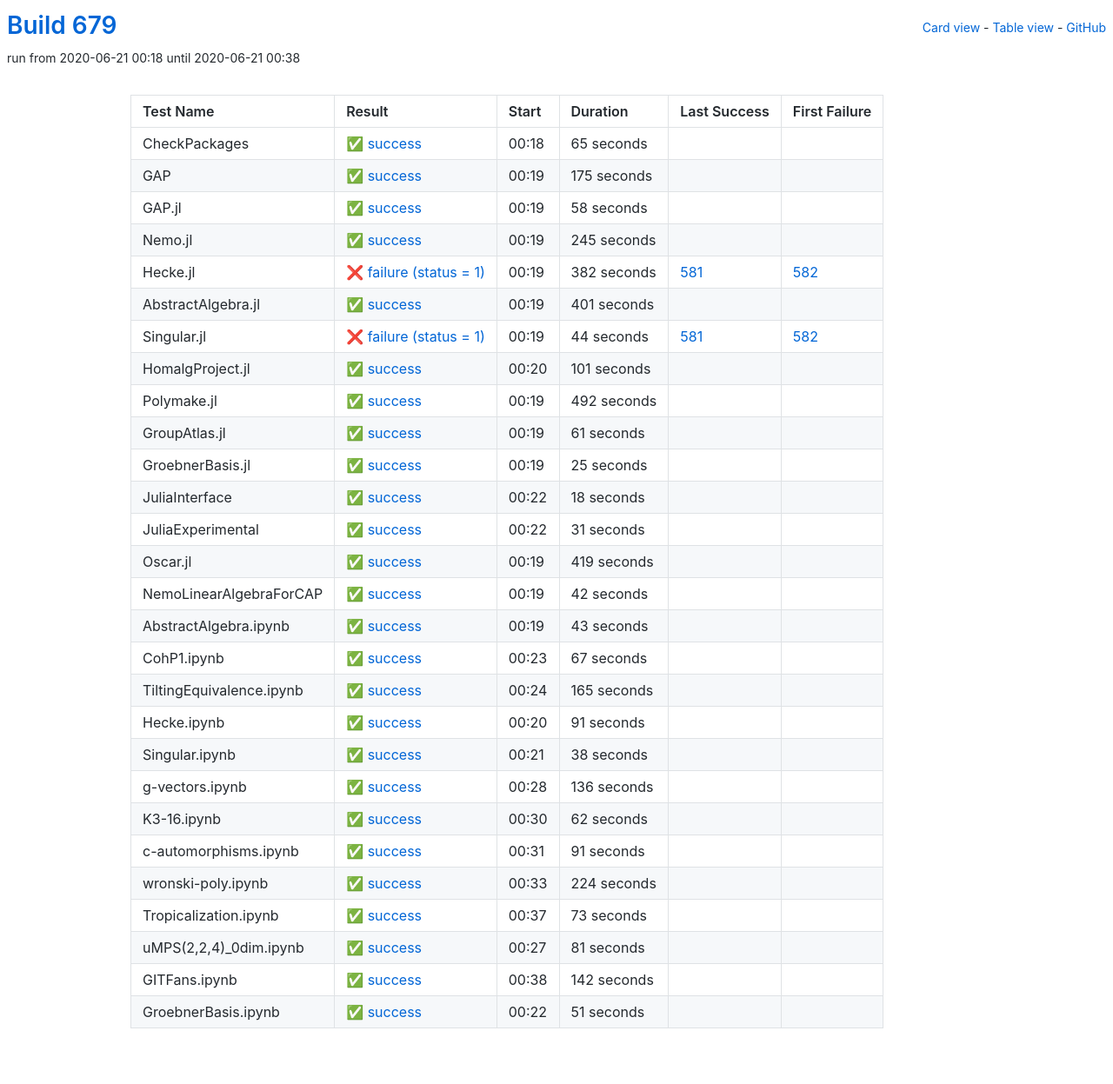
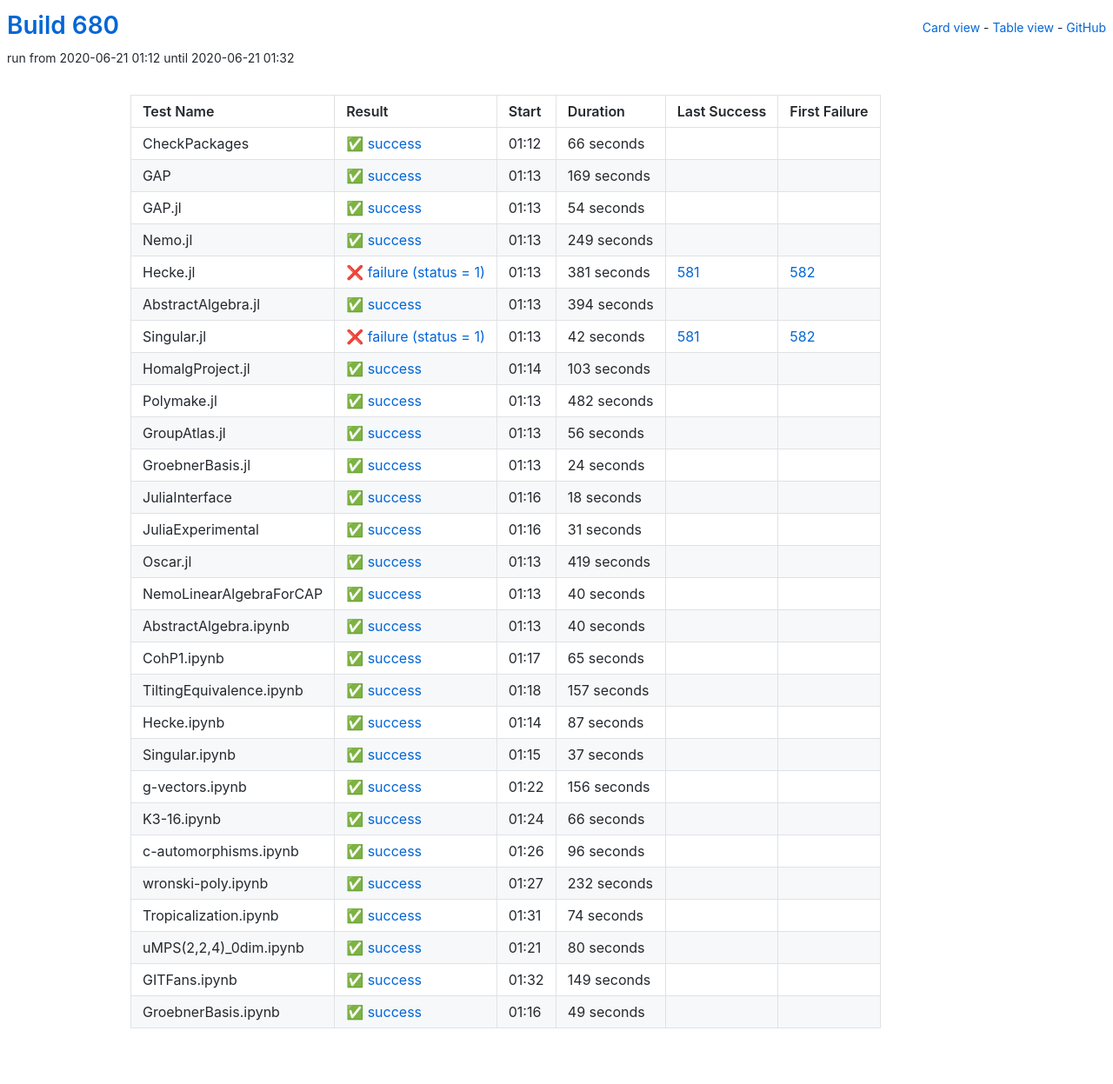
Before and after one commit to oscar-system/oscar-ci-status-1.4, a Jekyll site: the page built from table.html, in a window 1280 px wide. Shown: the whole page at 87% size. Built offline with Jekyll 4.4.1, drawn with Linux system fonts in a browser that asks for light colours.

Commit message:
Build #680

```diff
--- a/_data/ci.yml
+++ b/_data/ci.yml
@@ -1,6 +1,6 @@
 ---
-build: 679
-build_url: https://oscarci.mathematik.uni-kl.de/job/oscar-julia-1.4/679/
+build: 680
+build_url: https://oscarci.mathematik.uni-kl.de/job/oscar-julia-1.4/680/
 job: oscar-julia-1.4
 organization: oscar-system
 repo: oscar-ci-status-1.4
@@ -8,140 +8,140 @@ repourl: https://github.com/oscar-system/oscar-ci-status-1.4
 tests:
 - name: CheckPackages
   id: checkpackages
-  log: https://oscarci.mathematik.uni-kl.de/job/oscar-julia-1.4/679/artifact/logs/build-679/CheckPackages.log
-  start: 2020-06-21 00:18
+  log: https://oscarci.mathematik.uni-kl.de/job/oscar-julia-1.4/680/artifact/logs/build-680/CheckPackages.log
+  start: 2020-06-21 01:12
   success: true
   exitcode: 0
   status: success
-  duration: 65
+  duration: 66
   last_success: false
   last_success_url:
   first_failure: false
   first_failure_url:
 - name: GAP
   id: gap
-  log: https://oscarci.mathematik.uni-kl.de/job/oscar-julia-1.4/679/artifact/logs/build-679/GAP.log
-  start: 2020-06-21 00:19
+  log: https://oscarci.mathematik.uni-kl.de/job/oscar-julia-1.4/680/artifact/logs/build-680/GAP.log
+  start: 2020-06-21 01:13
   success: true
   exitcode: 0
   status: success
-  duration: 175
+  duration: 169
   last_success: false
   last_success_url:
   first_failure: false
   first_failure_url:
 - name: GAP.jl
   id: gap-jl
-  log: https://oscarci.mathematik.uni-kl.de/job/oscar-julia-1.4/679/artifact/logs/build-679/GAP.jl.log
-  start: 2020-06-21 00:19
+  log: https://oscarci.mathematik.uni-kl.de/job/oscar-julia-1.4/680/artifact/logs/build-680/GAP.jl.log
+  start: 2020-06-21 01:13
   success: true
   exitcode: 0
   status: success
-  duration: 58
+  duration: 54
   last_success: false
   last_success_url:
   first_failure: false
   first_failure_url:
 - name: Nemo.jl
   id: nemo-jl
-  log: https://oscarci.mathematik.uni-kl.de/job/oscar-julia-1.4/679/artifact/logs/build-679/Nemo.jl.log
-  start: 2020-06-21 00:19
+  log: https://oscarci.mathematik.uni-kl.de/job/oscar-julia-1.4/680/artifact/logs/build-680/Nemo.jl.log
+  start: 2020-06-21 01:13
   success: true
   exitcode: 0
   status: success
-  duration: 245
+  duration: 249
   last_success: false
   last_success_url:
   first_failure: false
   first_failure_url:
 - name: Hecke.jl
   id: hecke-jl
-  log: https://oscarci.mathematik.uni-kl.de/job/oscar-julia-1.4/679/artifact/logs/build-679/Hecke.jl.log
-  start: 2020-06-21 00:19
+  log: https://oscarci.mathematik.uni-kl.de/job/oscar-julia-1.4/680/artifact/logs/build-680/Hecke.jl.log
+  start: 2020-06-21 01:13
   success: false
   exitcode: 1
   status: failure
-  duration: 382
+  duration: 381
   last_success: 581
   last_success_url: https://oscarci.mathematik.uni-kl.de/job/oscar-julia-1.4/581/
   first_failure: 582
   first_failure_url: https://oscarci.mathematik.uni-kl.de/job/oscar-julia-1.4/582/
 - name: AbstractAlgebra.jl
   id: abstractalgebra-jl
-  log: https://oscarci.mathematik.uni-kl.de/job/oscar-julia-1.4/679/artifact/logs/build-679/AbstractAlgebra.jl.log
-  start: 2020-06-21 00:19
+  log: https://oscarci.mathematik.uni-kl.de/job/oscar-julia-1.4/680/artifact/logs/build-680/AbstractAlgebra.jl.log
+  start: 2020-06-21 01:13
   success: true
   exitcode: 0
   status: success
-  duration: 401
+  duration: 394
   last_success: false
   last_success_url:
   first_failure: false
   first_failure_url:
 - name: Singular.jl
   id: singular-jl
-  log: https://oscarci.mathematik.uni-kl.de/job/oscar-julia-1.4/679/artifact/logs/build-679/Singular.jl.log
-  start: 2020-06-21 00:19
+  log: https://oscarci.mathematik.uni-kl.de/job/oscar-julia-1.4/680/artifact/logs/build-680/Singular.jl.log
+  start: 2020-06-21 01:13
   success: false
   exitcode: 1
   status: failure
-  duration: 44
+  duration: 42
   last_success: 581
   last_success_url: https://oscarci.mathematik.uni-kl.de/job/oscar-julia-1.4/581/
   first_failure: 582
   first_failure_url: https://oscarci.mathematik.uni-kl.de/job/oscar-julia-1.4/582/
 - name: HomalgProject.jl
   id: homalgproject-jl
-  log: https://oscarci.mathematik.uni-kl.de/job/oscar-julia-1.4/679/artifact/logs/build-679/HomalgProject.jl.log
-  start: 2020-06-21 00:20
+  log: https://oscarci.mathematik.uni-kl.de/job/oscar-julia-1.4/680/artifact/logs/build-680/HomalgProject.jl.log
+  start: 2020-06-21 01:14
   success: true
   exitcode: 0
   status: success
-  duration: 101
+  duration: 103
   last_success: false
   last_success_url:
   first_failure: false
   first_failure_url:
 - name: Polymake.jl
   id: polymake-jl
-  log: https://oscarci.mathematik.uni-kl.de/job/oscar-julia-1.4/679/artifact/logs/build-679/Polymake.jl.log
-  start: 2020-06-21 00:19
+  log: https://oscarci.mathematik.uni-kl.de/job/oscar-julia-1.4/680/artifact/logs/build-680/Polymake.jl.log
+  start: 2020-06-21 01:13
   success: true
   exitcode: 0
   status: success
-  duration: 492
+  duration: 482
   last_success: false
   last_success_url:
   first_failure: false
   first_failure_url:
 - name: GroupAtlas.jl
   id: groupatlas-jl
-  log: https://oscarci.mathematik.uni-kl.de/job/oscar-julia-1.4/679/artifact/logs/build-679/GroupAtlas.jl.log
-  start: 2020-06-21 00:19
+  log: https://oscarci.mathematik.uni-kl.de/job/oscar-julia-1.4/680/artifact/logs/build-680/GroupAtlas.jl.log
+  start: 2020-06-21 01:13
   success: true
   exitcode: 0
   status: success
-  duration: 61
+  duration: 56
   last_success: false
   last_success_url:
   first_failure: false
   first_failure_url:
 - name: GroebnerBasis.jl
   id: groebnerbasis-jl
-  log: https://oscarci.mathematik.uni-kl.de/job/oscar-julia-1.4/679/artifact/logs/build-679/GroebnerBasis.jl.log
-  start: 2020-06-21 00:19
+  log: https://oscarci.mathematik.uni-kl.de/job/oscar-julia-1.4/680/artifact/logs/build-680/GroebnerBasis.jl.log
+  start: 2020-06-21 01:13
   success: true
   exitcode: 0
   status: success
-  duration: 25
+  duration: 24
   last_success: false
   last_success_url:
   first_failure: false
   first_failure_url:
 - name: JuliaInterface
   id: juliainterface
-  log: https://oscarci.mathematik.uni-kl.de/job/oscar-julia-1.4/679/artifact/logs/build-679/JuliaInterface.log
-  start: 2020-06-21 00:22
+  log: https://oscarci.mathematik.uni-kl.de/job/oscar-julia-1.4/680/artifact/logs/build-680/JuliaInterface.log
+  start: 2020-06-21 01:16
   success: true
   exitcode: 0
   status: success
@@ -152,8 +152,8 @@ tests:
   first_failure_url:
 - name: JuliaExperimental
   id: juliaexperimental
-  log: https://oscarci.mathematik.uni-kl.de/job/oscar-julia-1.4/679/artifact/logs/build-679/JuliaExperimental.log
-  start: 2020-06-21 00:22
+  log: https://oscarci.mathematik.uni-kl.de/job/oscar-julia-1.4/680/artifact/logs/build-680/JuliaExperimental.log
+  start: 2020-06-21 01:16
   success: true
   exitcode: 0
   status: success
@@ -164,8 +164,8 @@ tests:
   first_failure_url:
 - name: Oscar.jl
   id: oscar-jl
-  log: https://oscarci.mathematik.uni-kl.de/job/oscar-julia-1.4/679/artifact/logs/build-679/Oscar.jl.log
-  start: 2020-06-21 00:19
+  log: https://oscarci.mathematik.uni-kl.de/job/oscar-julia-1.4/680/artifact/logs/build-680/Oscar.jl.log
+  start: 2020-06-21 01:13
   success: true
   exitcode: 0
   status: success
@@ -176,168 +176,168 @@ tests:
   first_failure_url:
 - name: NemoLinearAlgebraForCAP
   id: nemolinearalgebraforcap
-  log: https://oscarci.mathematik.uni-kl.de/job/oscar-julia-1.4/679/artifact/logs/build-679/NemoLinearAlgebraForCAP.log
-  start: 2020-06-21 00:19
+  log: https://oscarci.mathematik.uni-kl.de/job/oscar-julia-1.4/680/artifact/logs/build-680/NemoLinearAlgebraForCAP.log
+  start: 2020-06-21 01:13
   success: true
   exitcode: 0
   status: success
-  duration: 42
+  duration: 40
   last_success: false
   last_success_url:
   first_failure: false
   first_failure_url:
 - name: AbstractAlgebra.ipynb
   id: abstractalgebra-ipynb
-  log: https://oscarci.mathematik.uni-kl.de/job/oscar-julia-1.4/679/artifact/logs/build-679/AbstractAlgebra.ipynb.log
-  start: 2020-06-21 00:19
+  log: https://oscarci.mathematik.uni-kl.de/job/oscar-julia-1.4/680/artifact/logs/build-680/AbstractAlgebra.ipynb.log
+  start: 2020-06-21 01:13
   success: true
   exitcode: 0
   status: success
-  duration: 43
+  duration: 40
   last_success: false
   last_success_url:
   first_failure: false
   first_failure_url:
 - name: CohP1.ipynb
   id: cohp1-ipynb
-  log: https://oscarci.mathematik.uni-kl.de/job/oscar-julia-1.4/679/artifact/logs/build-679/CohP1.ipynb.log
-  start: 2020-06-21 00:23
+  log: https://oscarci.mathematik.uni-kl.de/job/oscar-julia-1.4/680/artifact/logs/build-680/CohP1.ipynb.log
+  start: 2020-06-21 01:17
   success: true
   exitcode: 0
   status: success
-  duration: 67
+  duration: 65
   last_success: false
   last_success_url:
   first_failure: false
   first_failure_url:
 - name: TiltingEquivalence.ipynb
   id: tiltingequivalence-ipynb
-  log: https://oscarci.mathematik.uni-kl.de/job/oscar-julia-1.4/679/artifact/logs/build-679/TiltingEquivalence.ipynb.log
-  start: 2020-06-21 00:24
+  log: https://oscarci.mathematik.uni-kl.de/job/oscar-julia-1.4/680/artifact/logs/build-680/TiltingEquivalence.ipynb.log
+  start: 2020-06-21 01:18
   success: true
   exitcode: 0
   status: success
-  duration: 165
+  duration: 157
   last_success: false
   last_success_url:
   first_failure: false
   first_failure_url:
 - name: Hecke.ipynb
   id: hecke-ipynb
-  log: https://oscarci.mathematik.uni-kl.de/job/oscar-julia-1.4/679/artifact/logs/build-679/Hecke.ipynb.log
-  start: 2020-06-21 00:20
+  log: https://oscarci.mathematik.uni-kl.de/job/oscar-julia-1.4/680/artifact/logs/build-680/Hecke.ipynb.log
+  start: 2020-06-21 01:14
   success: true
   exitcode: 0
   status: success
-  duration: 91
+  duration: 87
   last_success: false
   last_success_url:
   first_failure: false
   first_failure_url:
 - name: Singular.ipynb
   id: singular-ipynb
-  log: https://oscarci.mathematik.uni-kl.de/job/oscar-julia-1.4/679/artifact/logs/build-679/Singular.ipynb.log
-  start: 2020-06-21 00:21
+  log: https://oscarci.mathematik.uni-kl.de/job/oscar-julia-1.4/680/artifact/logs/build-680/Singular.ipynb.log
+  start: 2020-06-21 01:15
   success: true
   exitcode: 0
   status: success
-  duration: 38
+  duration: 37
   last_success: false
   last_success_url:
   first_failure: false
   first_failure_url:
 - name: g-vectors.ipynb
   id: g-vectors-ipynb
-  log: https://oscarci.mathematik.uni-kl.de/job/oscar-julia-1.4/679/artifact/logs/build-679/g-vectors.ipynb.log
-  start: 2020-06-21 00:28
+  log: https://oscarci.mathematik.uni-kl.de/job/oscar-julia-1.4/680/artifact/logs/build-680/g-vectors.ipynb.log
+  start: 2020-06-21 01:22
   success: true
   exitcode: 0
   status: success
-  duration: 136
+  duration: 156
   last_success: false
   last_success_url:
   first_failure: false
   first_failure_url:
 - name: K3-16.ipynb
   id: k3-16-ipynb
-  log: https://oscarci.mathematik.uni-kl.de/job/oscar-julia-1.4/679/artifact/logs/build-679/K3-16.ipynb.log
-  start: 2020-06-21 00:30
+  log: https://oscarci.mathematik.uni-kl.de/job/oscar-julia-1.4/680/artifact/logs/build-680/K3-16.ipynb.log
+  start: 2020-06-21 01:24
   success: true
   exitcode: 0
   status: success
-  duration: 62
+  duration: 66
   last_success: false
   last_success_url:
   first_failure: false
   first_failure_url:
 - name: c-automorphisms.ipynb
   id: c-automorphisms-ipynb
-  log: https://oscarci.mathematik.uni-kl.de/job/oscar-julia-1.4/679/artifact/logs/build-679/c-automorphisms.ipynb.log
-  start: 2020-06-21 00:31
+  log: https://oscarci.mathematik.uni-kl.de/job/oscar-julia-1.4/680/artifact/logs/build-680/c-automorphisms.ipynb.log
+  start: 2020-06-21 01:26
   success: true
   exitcode: 0
   status: success
-  duration: 91
+  duration: 96
   last_success: false
   last_success_url:
   first_failure: false
   first_failure_url:
 - name: wronski-poly.ipynb
   id: wronski-poly-ipynb
-  log: https://oscarci.mathematik.uni-kl.de/job/oscar-julia-1.4/679/artifact/logs/build-679/wronski-poly.ipynb.log
-  start: 2020-06-21 00:33
+  log: https://oscarci.mathematik.uni-kl.de/job/oscar-julia-1.4/680/artifact/logs/build-680/wronski-poly.ipynb.log
+  start: 2020-06-21 01:27
   success: true
   exitcode: 0
   status: success
-  duration: 224
+  duration: 232
   last_success: false
   last_success_url:
   first_failure: false
   first_failure_url:
 - name: Tropicalization.ipynb
   id: tropicalization-ipynb
-  log: https://oscarci.mathematik.uni-kl.de/job/oscar-julia-1.4/679/artifact/logs/build-679/Tropicalization.ipynb.log
-  start: 2020-06-21 00:37
+  log: https://oscarci.mathematik.uni-kl.de/job/oscar-julia-1.4/680/artifact/logs/build-680/Tropicalization.ipynb.log
+  start: 2020-06-21 01:31
   success: true
   exitcode: 0
   status: success
-  duration: 73
+  duration: 74
   last_success: false
   last_success_url:
   first_failure: false
   first_failure_url:
 - name: uMPS(2,2,4)_0dim.ipynb
   id: umps-2-2-4-0dim-ipynb
-  log: https://oscarci.mathematik.uni-kl.de/job/oscar-julia-1.4/679/artifact/logs/build-679/uMPS-2-2-4-_0dim.ipynb.log
-  start: 2020-06-21 00:27
+  log: https://oscarci.mathematik.uni-kl.de/job/oscar-julia-1.4/680/artifact/logs/build-680/uMPS-2-2-4-_0dim.ipynb.log
+  start: 2020-06-21 01:21
   success: true
   exitcode: 0
   status: success
-  duration: 81
+  duration: 80
   last_success: false
   last_success_url:
   first_failure: false
   first_failure_url:
 - name: GITFans.ipynb
   id: gitfans-ipynb
-  log: https://oscarci.mathematik.uni-kl.de/job/oscar-julia-1.4/679/artifact/logs/build-679/GITFans.ipynb.log
-  start: 2020-06-21 00:38
+  log: https://oscarci.mathematik.uni-kl.de/job/oscar-julia-1.4/680/artifact/logs/build-680/GITFans.ipynb.log
+  start: 2020-06-21 01:32
   success: true
   exitcode: 0
   status: success
-  duration: 142
+  duration: 149
   last_success: false
   last_success_url:
   first_failure: false
   first_failure_url:
 - name: GroebnerBasis.ipynb
   id: groebnerbasis-ipynb
-  log: https://oscarci.mathematik.uni-kl.de/job/oscar-julia-1.4/679/artifact/logs/build-679/GroebnerBasis.ipynb.log
-  start: 2020-06-21 00:22
+  log: https://oscarci.mathematik.uni-kl.de/job/oscar-julia-1.4/680/artifact/logs/build-680/GroebnerBasis.ipynb.log
+  start: 2020-06-21 01:16
   success: true
   exitcode: 0
   status: success
-  duration: 51
+  duration: 49
   last_success: false
   last_success_url:
   first_failure: false
```
Also changed, not shown: README.md.
